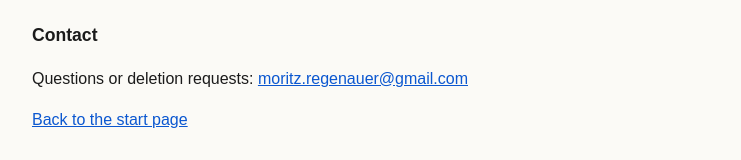
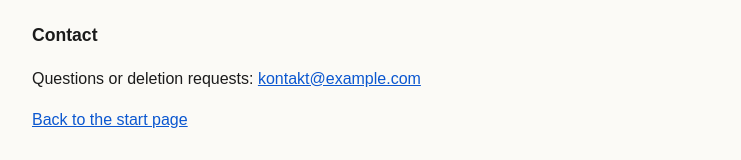
Before and after one commit to Trimoe8/Data-Security-Protocol, a plain HTML site: page late-thought/privacy.html in a window 1280 px wide. Shown: the part 901-1061 px from the top of the page, without its empty margins (268-1009 px from the left). Drawn offline with Linux system fonts and the light colour scheme.

Commit message:
Datenschutz: Musteradresse statt persönlicher E-Mail

```diff
--- a/late-thought/privacy.html
+++ b/late-thought/privacy.html
@@ -49,7 +49,7 @@
         After revocation the tool can no longer access the channel. Locally stored data can then be deleted on request.</p>
 
       <h2>Contact</h2>
-      <p>Questions or deletion requests: <a href="mailto:moritz.regenauer@gmail.com">moritz.regenauer@gmail.com</a></p>
+      <p>Questions or deletion requests: <a href="mailto:kontakt@example.com">kontakt@example.com</a></p>
 
       <p><a href="index.html">Back to the start page</a></p>
     </main>
```
